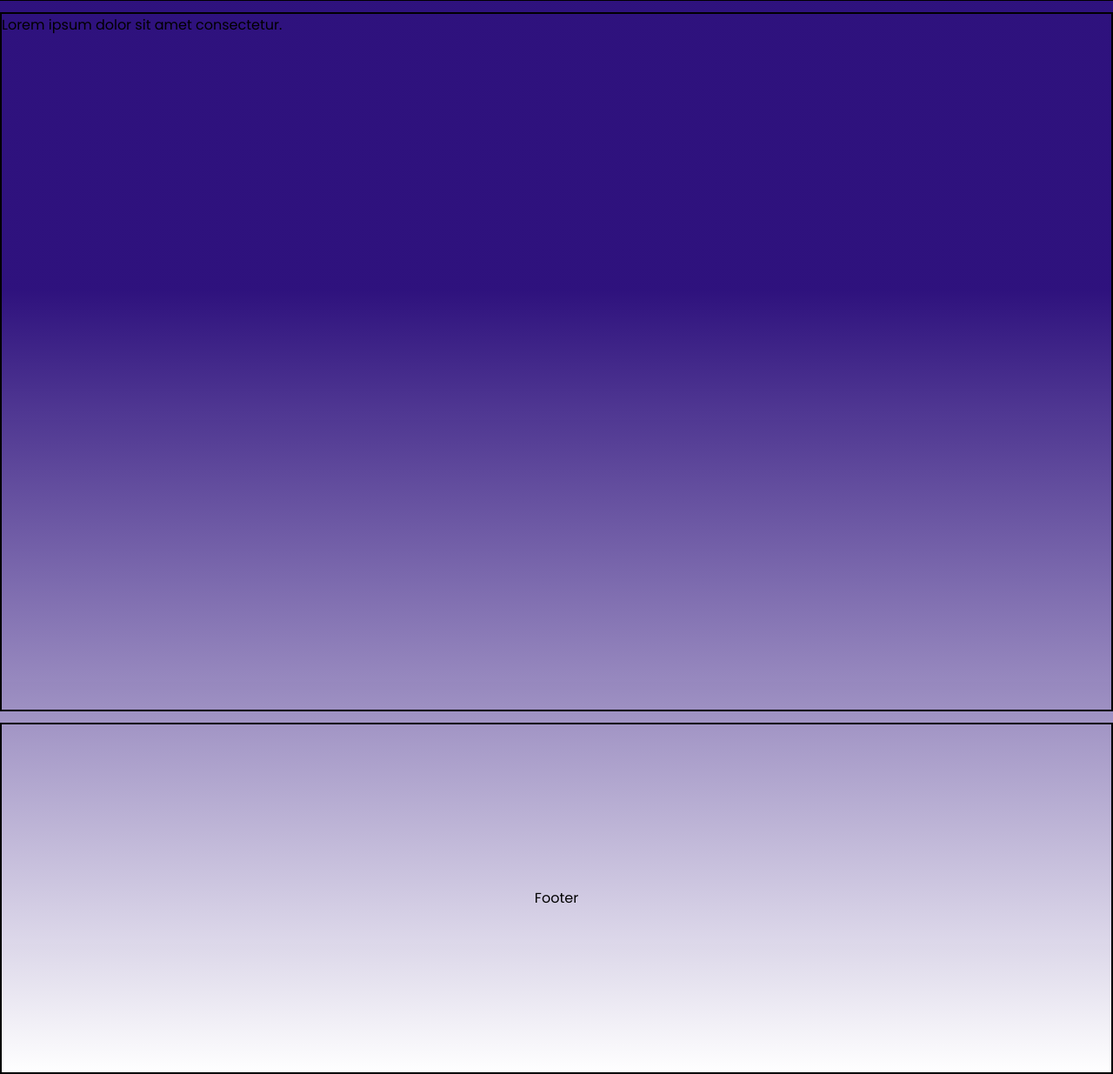
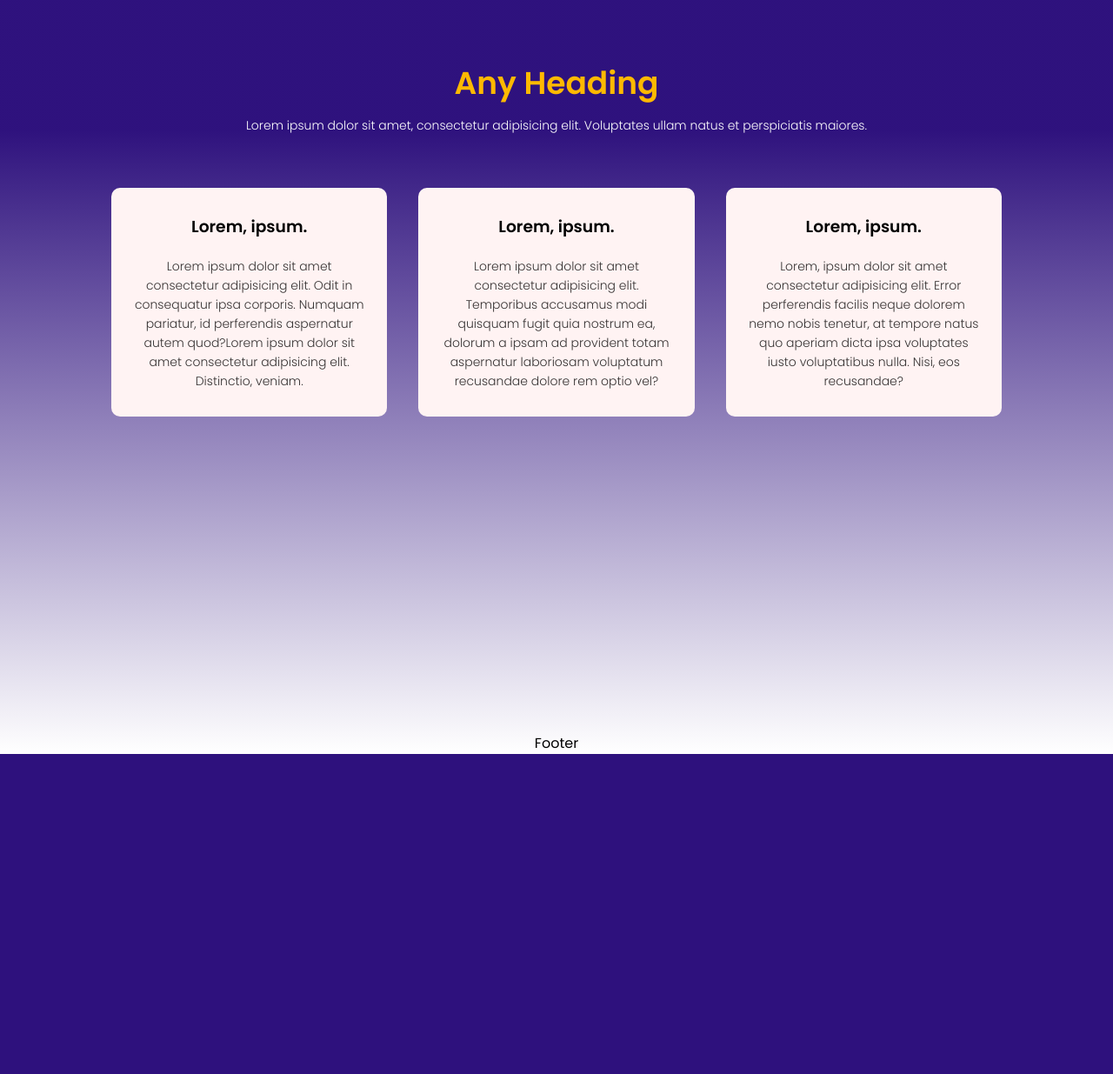
Before and after one commit to harshsutariya1/360-website, a PHP site: page / in a window 1280 px wide. Shown: the part 569-1804 px from the top of the page at 87% size. After the commit the page ends 1436 px from the top, so only its background shows below. Run offline with PHP 8.4, Linux system fonts and the light colour scheme; some libraries are stand-ins or nearby versions.

Commit message:
modified

```diff
--- a/assets/css/style.css
+++ b/assets/css/style.css
@@ -25,7 +25,7 @@ body {
 .header-navbar-einstein {
   min-height: 70vh;
   width: 100%;
-  border: 5px solid black;
+  /* border: 5px solid black; */
   background-size: cover;
   background-position: center;
   position: relative;
@@ -33,6 +33,7 @@ body {
 
 .logo {
   color: #fff;
+  font-size: large;
 }
 
 .logo span {
@@ -88,7 +89,7 @@ nav {
   display: flex;
   justify-content: center;
   align-items: center;
-  background-color: rgba(255, 207, 144, 0.255);
+  background-color: rgba(238, 192, 133, 0.304);
   border-radius: 30%;
   /* background: blur(50px); */
 }
@@ -128,9 +129,53 @@ nav .fa {
 # Main Content body
 --------------------------------------------------------------*/
 .main-content{
+
   height: 100vh;
-  border: 2px solid black;
-  margin-top: 1%;
+  /* border: 2px solid black; */
+  margin-top: 3%;
+}
+.boxes{
+  width: 80%;
+  margin: auto;
+  text-align: center;
+  padding-top: 3%;
+}
+.boxes h2{
+  font-size: 36px;
+  font-weight: 600;
+  color: #feb900;
+}
+.boxes p{
+  line-height: 22px;
+  padding: 10px;
+  font-size: 14px;
+  font-weight: 300;
+  color: #fff;
+}
+.row{
+  display: flex;
+  margin-top: 5%;
+  justify-content: space-between;
+}
+.row h3{
+  text-align: center;
+  font-weight: 600;
+  margin: 10px 0;
+}
+.row p{
+  color: #363333;
+}
+.col{
+  flex-basis: 31%;
+  background:#fff3f3 ;
+  border-radius: 10px;
+  margin-bottom: 5%;
+  padding: 20px 12px;
+  box-sizing: border-box;
+  transition: 0.5s;
+}
+.col:hover{
+  box-shadow: 0 0 20px 0 #feba0093;
 }
 
 /*--------------------------------------------------------------
@@ -138,8 +183,8 @@ nav .fa {
 --------------------------------------------------------------*/
 .footer-section{
   margin-top: 1%;
-  height: 50vh;
-  border: 2px solid black;
+  /* height: 50vh; */
+  /* border: 2px solid black; */
   display: flex;
   justify-content: center;
   align-items: center;
--- a/index.html
+++ b/index.html
@@ -79,7 +79,24 @@
 
      <!-- ________________________________________________________________________________________________________ -->
      <section class="main-content">
-          Lorem ipsum dolor sit amet consectetur.
+          <section class="boxes">
+               <h2>Any Heading</h2>
+               <p>Lorem ipsum dolor sit amet, consectetur adipisicing elit. Voluptates ullam natus et perspiciatis maiores.</p>
+               <div class="row">
+                    <div class="col">
+                         <h3>Lorem, ipsum.</h3>
+                         <p>Lorem ipsum dolor sit amet consectetur adipisicing elit. Odit in consequatur ipsa corporis. Numquam pariatur, id perferendis aspernatur autem quod?Lorem ipsum dolor sit amet consectetur adipisicing elit. Distinctio, veniam.</p>
+                    </div>
+                    <div class="col">
+                         <h3>Lorem, ipsum.</h3>
+                         <p>Lorem ipsum dolor sit amet consectetur adipisicing elit. Temporibus accusamus modi quisquam fugit quia nostrum ea, dolorum a ipsam ad provident totam aspernatur laboriosam voluptatum recusandae dolore rem optio vel?</p>
+                    </div>
+                    <div class="col">
+                         <h3>Lorem, ipsum.</h3>
+                         <p>Lorem, ipsum dolor sit amet consectetur adipisicing elit. Error perferendis facilis neque dolorem nemo nobis tenetur, at tempore natus quo aperiam dicta ipsa voluptates iusto voluptatibus nulla. Nisi, eos recusandae?</p>
+                    </div>
+               </div>
+          </section>
      </section>
      <!-- ________________________________________________________________________________________________________ -->
      <section class="footer-section">
@@ -98,6 +115,7 @@
           function hideMenu() {
                navLinks.style.right = "-200px";
           }
+
      </script>
 
 </body>
```
